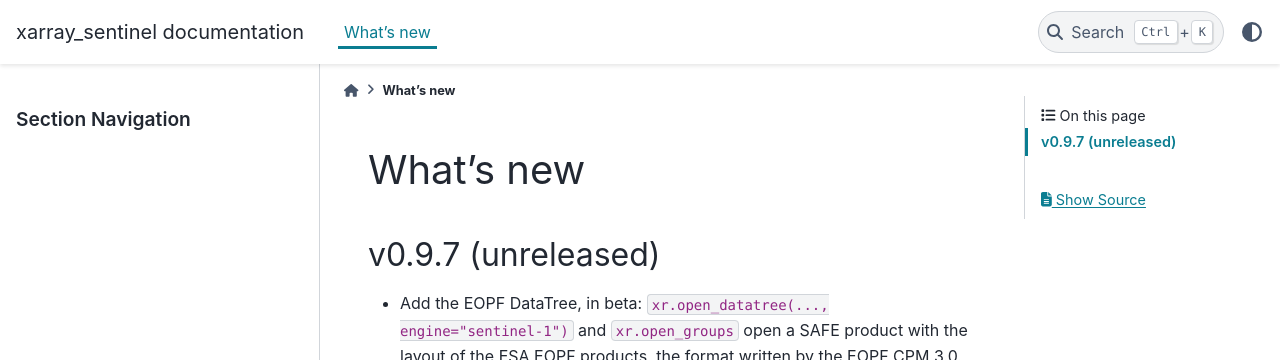
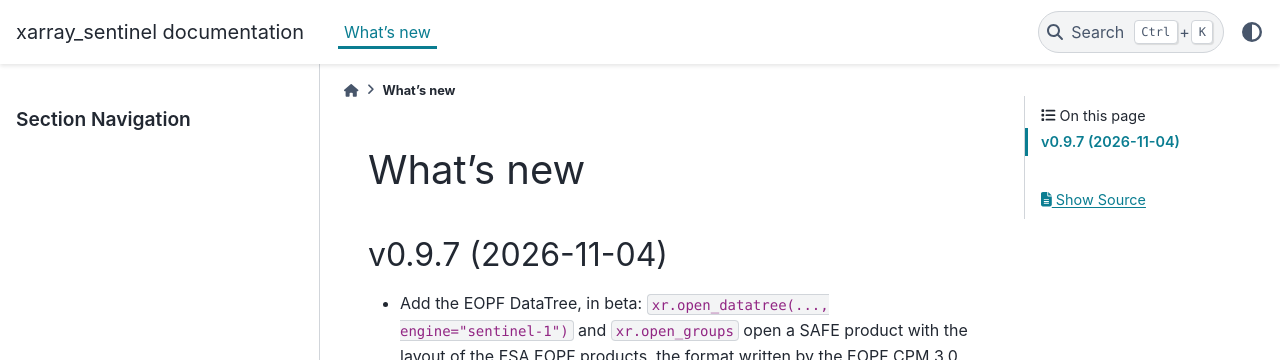
Before and after one commit to bopen/xarray-sentinel, a Sphinx documentation site: the page built from docs/whats-new.md, in a window 1280 px wide and 900 px high. Shown: the top 360 px of the window. Built offline with Sphinx 7.4.7 and the PyData theme 0.15.4, drawn with Linux system fonts in a browser that asks for light colours; pages that are not in the unit, such as notebooks, are missing from menus; the version number could not be read and is left out.

Commit message:
Get ready to realse

```diff
--- a/docs/whats-new.md
+++ b/docs/whats-new.md
@@ -1,6 +1,6 @@
 # What's new
 
-## v0.9.7 (unreleased)
+## v0.9.7 (2026-11-04)
 
 - Add the EOPF DataTree, in beta: `xr.open_datatree(..., engine="sentinel-1")` and
   `xr.open_groups` open a SAFE product with the layout of the ESA EOPF products, the
```
